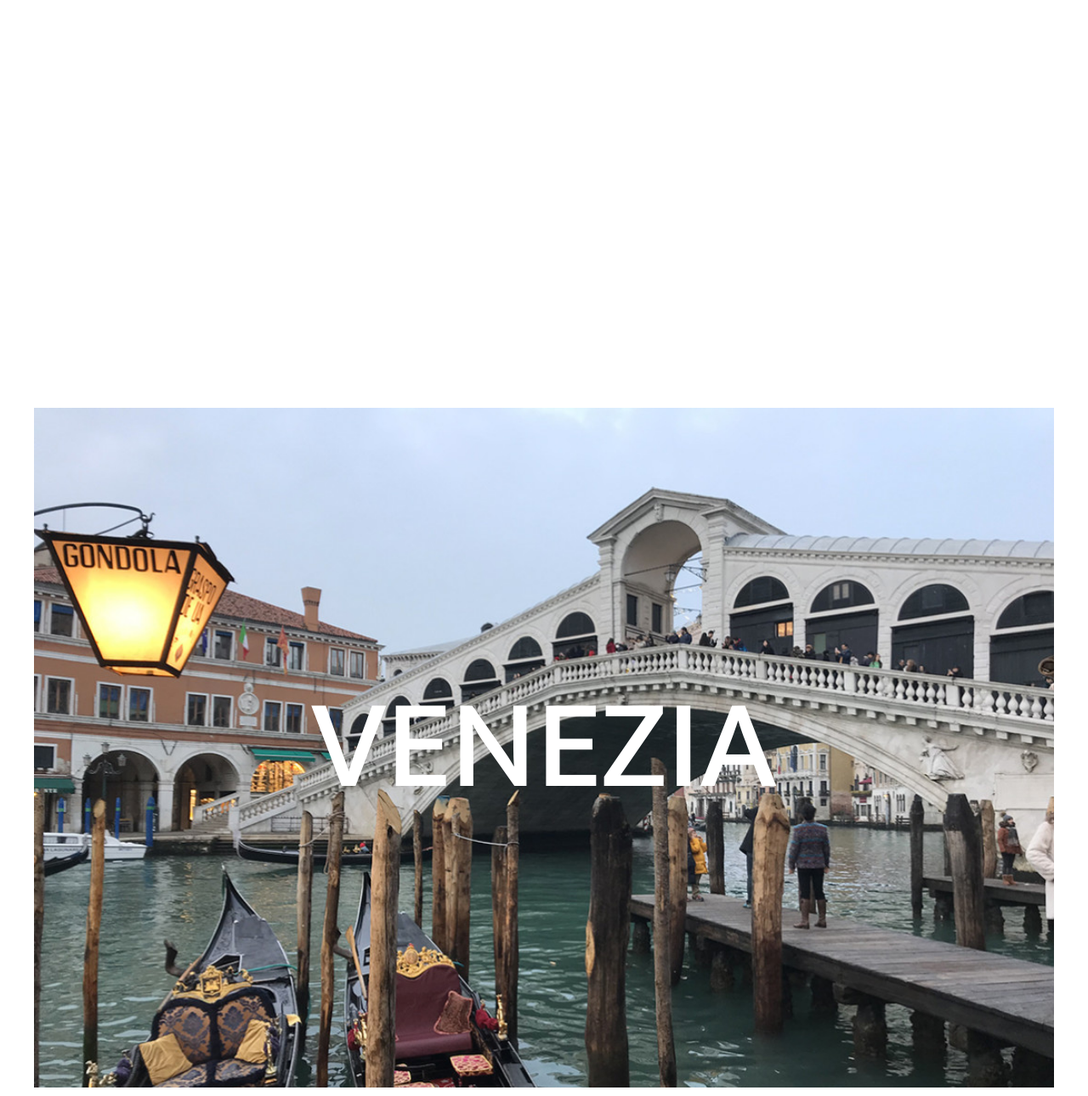
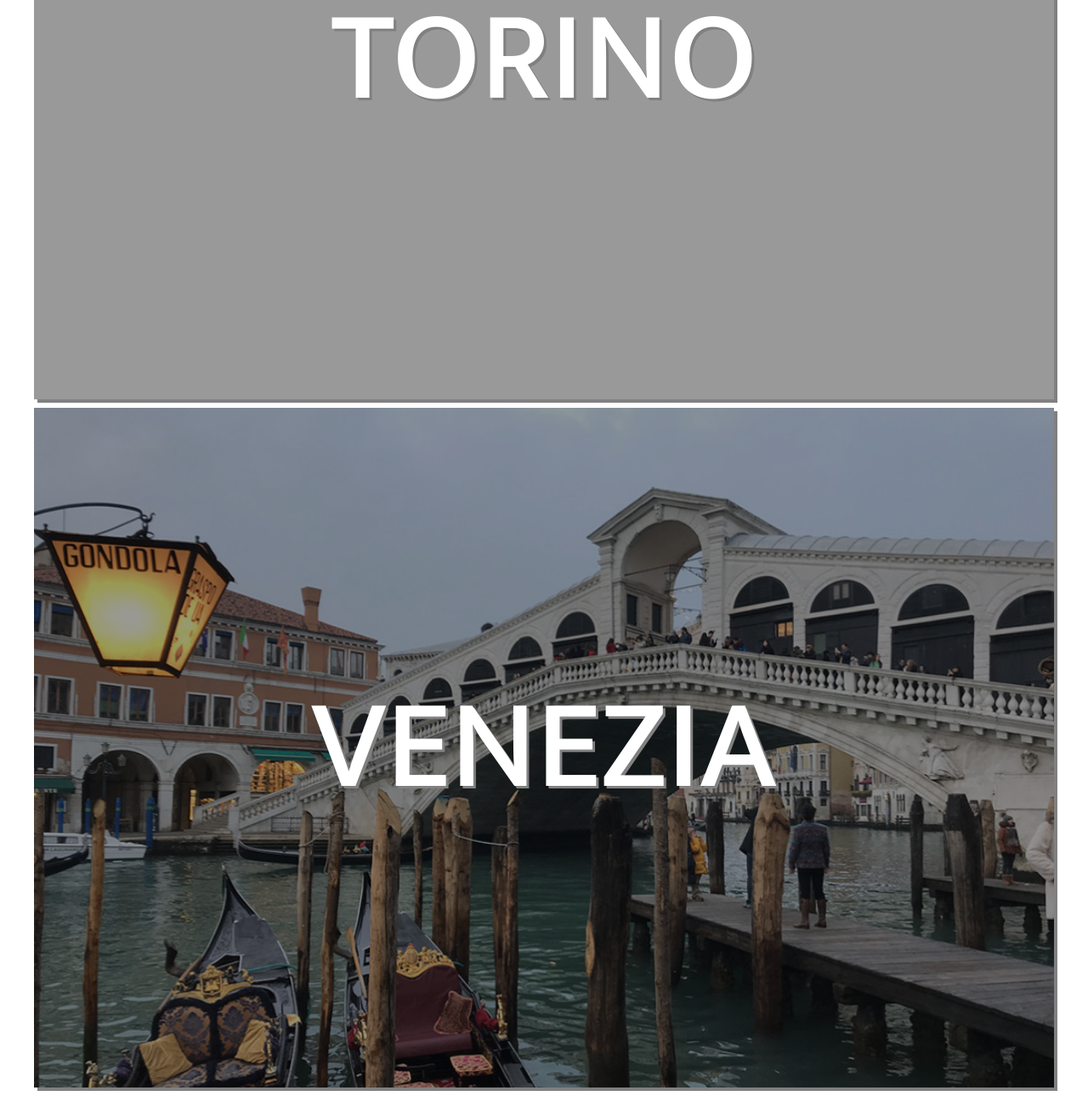
Before and after one commit to mrota89/htmlcss-airbnb, a plain HTML site: page index.html in a window 1280 px wide. Shown: the part 1150-2440 px from the top of the page at 85% size. Drawn offline with Linux system fonts and the light colour scheme.

Commit message:
Esercizio completato. Aggiunte ombreggiature blocchi e alle scritte; aggiunto layer opaco sopra i blocchi.

```diff
--- a/css/style.css
+++ b/css/style.css
@@ -10,13 +10,18 @@
 }
 
 .blocco {
+  margin: 10px 0;
+  box-shadow: 4px 4px grey;
+}
+
+.cover {
   height: 800px;
   width: 100%;
-  margin: 10px 0;
+  background-color: rgba(0, 0, 0, 0.4);
   position: relative;
 }
 
-.nome-città {
+.name-city {
   position: absolute;
   transform: translate(-50%, -50%);
   top: 50%;
@@ -24,6 +29,7 @@
   font-family: 'Mukta', sans-serif;
   font-size: 150px;
   color: white;
+  text-shadow: 3px 3px grey;
 }
 
 .blocco:nth-child(1) {
--- a/index.html
+++ b/index.html
@@ -2,32 +2,44 @@
 <html lang="en" dir="ltr">
   <head>
     <meta charset="utf-8">
-    <title></title>
+    <title>AirBnB-Italy</title>
     <link rel="stylesheet" href="css/style.css">
     <link href="https://fonts.googleapis.com/css2?family=Mukta:wght@500&display=swap" rel="stylesheet">
   </head>
   <body>
     <!-- contenitore -->
     <div class="container">
+
       <!-- blocco immagine città -->
       <div class="blocco">
-        <div class="nome-città">MILANO</div>
+        <!-- layer opaco -->
+        <div class="cover">
+          <div class="name-city">MILANO</div>
+        </div>
+        <!-- /layer opaco -->
       </div>
       <!-- /blocco immagine città -->
 
       <!-- blocco immagine città -->
       <div class="blocco">
-        <div class="nome-città">TORINO</div>
-
+        <!-- layer opaco -->
+        <div class="cover">
+          <div class="name-city">TORINO</div>
+        </div>
+        <!-- /layer opaco -->
       </div>
-      <!-- blocco immagine città -->
+      <!-- /blocco immagine città -->
 
       <!-- blocco immagine città -->
       <div class="blocco">
-        <div class="nome-città">VENEZIA</div>
+        <!-- layer opaco -->
+        <div class="cover">
+          <div class="name-city">VENEZIA</div>
+        </div>
+        <!-- /layer opaco -->
+      </div>
+      <!-- /blocco immagine città -->
 
-      </div>
-      <!-- blocco immagine città -->
     </div>
     <!-- /contenitore -->
   </body>
```
